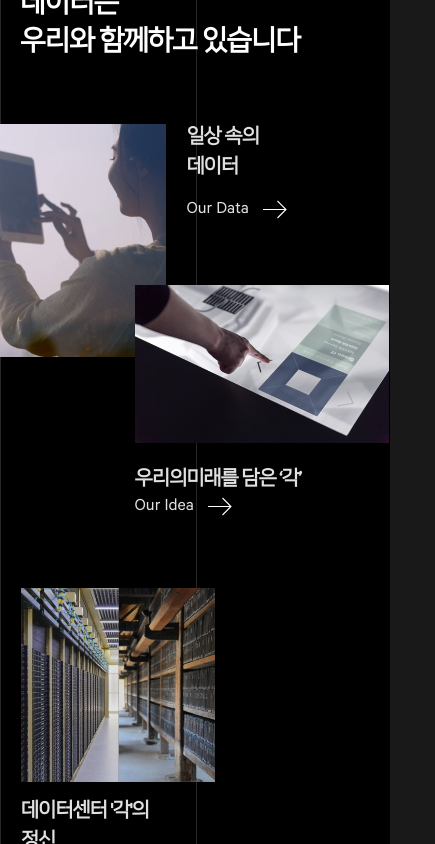
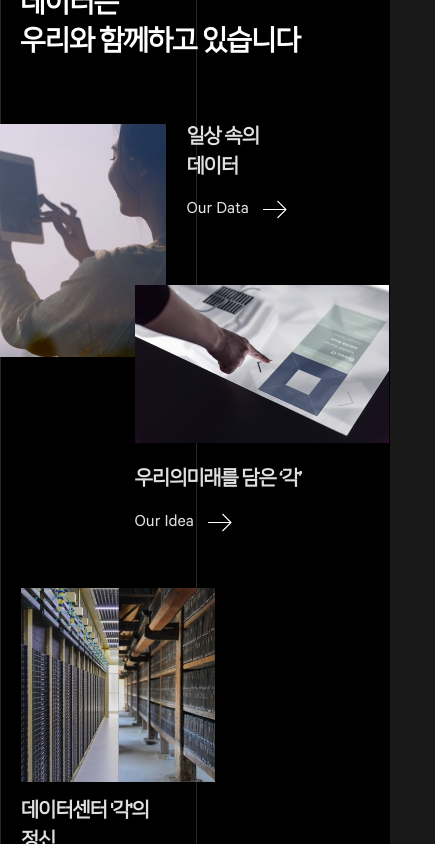
Before and after one commit to dohee93/Datacenter-NaverCorp, a plain HTML site: page index.html in a window 390 px wide. Shown: the part 560-1404 px from the top of the page, 435 px wide, since content can reach past the window. Drawn offline with Linux system fonts and the light colour scheme; a web font is replaced by a local one.

Commit message:
FIx visual width

```diff
--- a/css/index.css
+++ b/css/index.css
@@ -156,6 +156,7 @@
    height: 55.375vw;
    width: auto;
    margin: 0;
+   overflow: hidden;
 }
 #section-01 .visual li {
    position: absolute;
@@ -1413,7 +1414,7 @@
    }
    #section-01 .visual li:nth-of-type(2) .visual-arrow {
       position: absolute;
-      bottom: -4.25rem;
+      bottom: -5.25rem;
       top: auto;
    }
    /* Section01 - li (3) */
```
